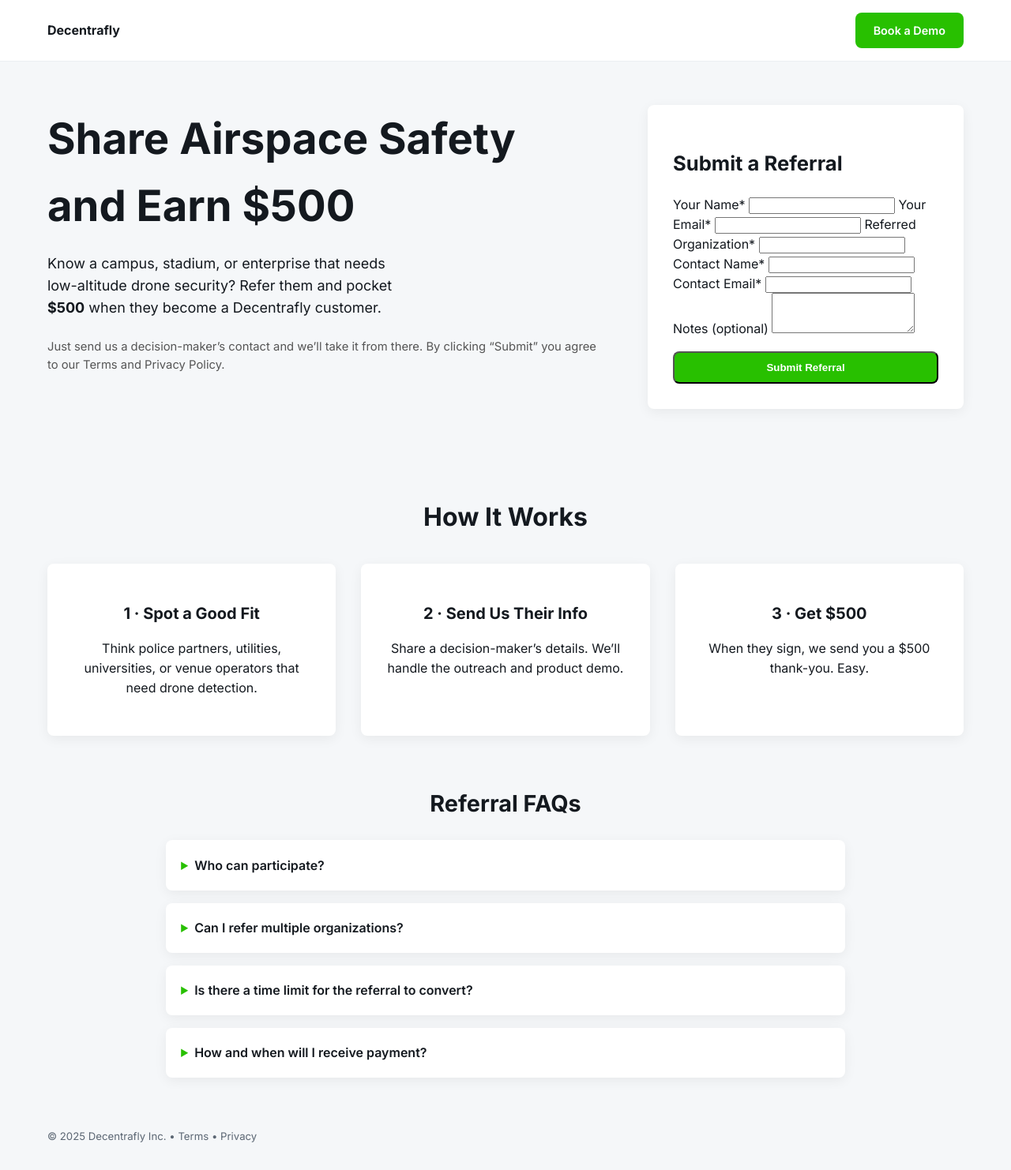
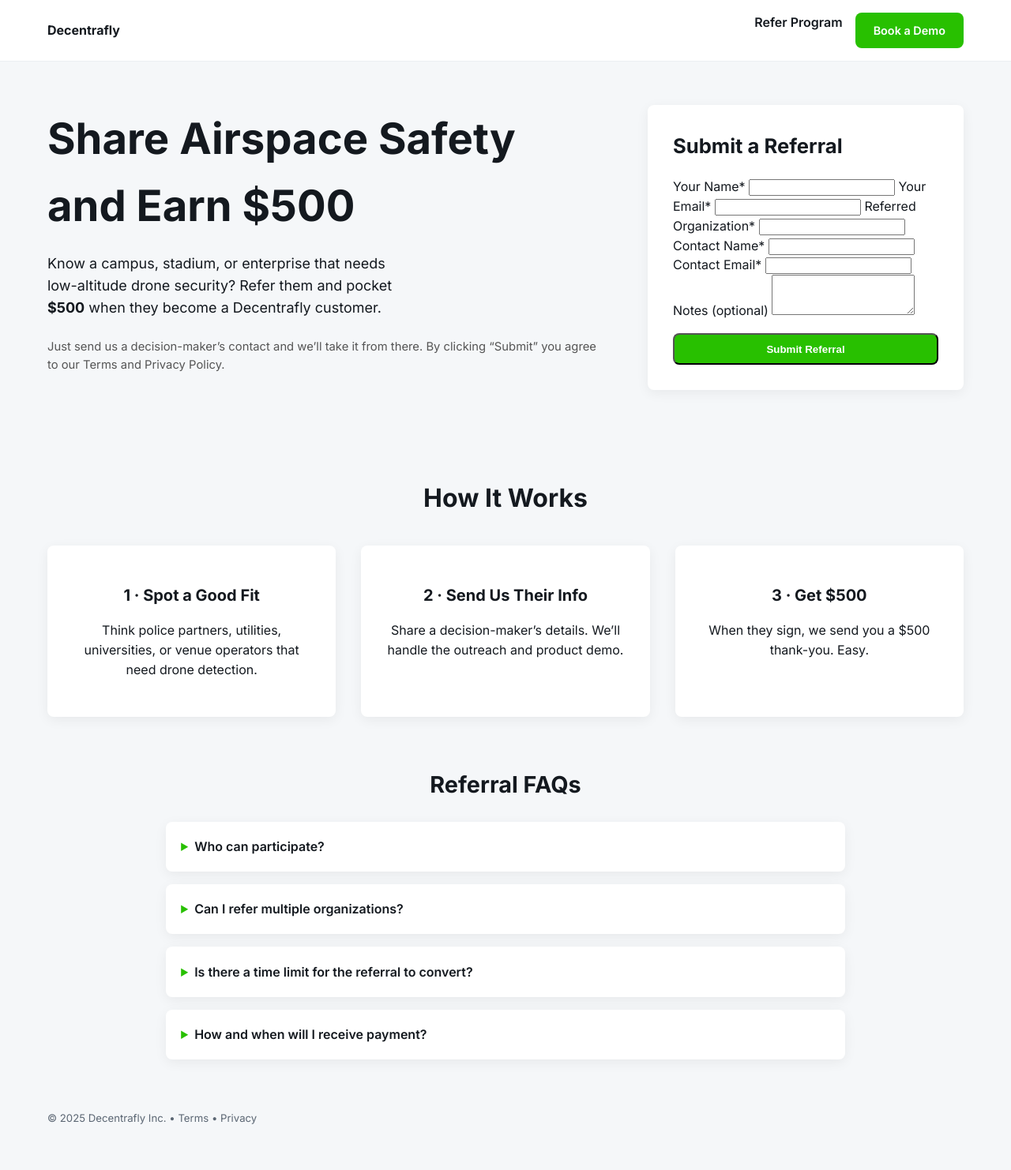
Before and after one commit to john-D-Fly/sign-up, a plain HTML site: page refer.html in a window 1280 px wide. Shown: the whole page at 79% size. After the commit the page ends 1458 px from the top, so only its background shows below. Drawn offline with Linux system fonts and the light colour scheme.

Commit message:
Update refer.html

```diff
--- a/refer.html
+++ b/refer.html
@@ -7,12 +7,10 @@
   <meta name="viewport" content="width=device-width, initial-scale=1" />
   <link href="https://fonts.googleapis.com/css2?family=Inter:wght@400;500;600;700&display=swap" rel="stylesheet">
   <style>
-    /* --- copy/paste the same :root + base styles from index.html --- */
     :root{--clr-primary:#0f62fe;--clr-accent:#28c000;--clr-gray-100:#f5f7f9;--clr-gray-200:#ebeff2;--clr-gray-300:#d0d7de;--radius:8px;--shadow:0 4px 16px rgba(0,0,0,.06)}
     *{box-sizing:border-box}body{margin:0;font-family:'Inter',system-ui,-apple-system,BlinkMacSystemFont,'Segoe UI',Roboto,'Helvetica Neue',Arial,sans-serif;line-height:1.55;background:var(--clr-gray-100);color:#14191f}
-    a{color:inherit;text-decoration:none}.btn{display:inline-block;padding:.8em 1.6em;border-radius:var(--radius);font-weight:600;text-align:center}
+    a{color:inherit;text-decoration:none}.btn{display:inline-block;padding:.8em 1.6em;border-radius:var(--radius);font-weight:600;text-align:center;cursor:pointer}
     .btn--primary{background:var(--clr-accent);color:#fff}.card{background:#fff;border-radius:var(--radius);box-shadow:var(--shadow);padding:2rem}
-    /* Page-specific */
     .hero{max-width:1200px;margin:0 auto;padding:3.5rem 1.25rem;display:grid;gap:3rem}
     @media(min-width:1050px){.hero{grid-template-columns:1fr 400px;align-items:start}}
     .hero h1{font-size:clamp(2.2rem,5.5vw,3.4rem);margin:0 0 1rem;font-weight:700}
@@ -23,23 +21,23 @@
     .step h3{font-size:1.25rem;margin:1rem 0 .6rem}
     .faq{max-width:900px;margin:4rem auto 3rem;padding:0 1.25rem}
     details{background:#fff;border-radius:var(--radius);box-shadow:var(--shadow);margin-bottom:1rem;padding:1.2rem}
-    summary{font-weight:600;cursor:pointer;outline:none}
-    summary::marker{color:var(--clr-accent)}
+    summary{font-weight:600;cursor:pointer;outline:none}summary::marker{color:var(--clr-accent)}
     footer{max-width:1200px;margin:4rem auto 2rem;padding:0 1.25rem;font-size:.825rem;color:#5b6673}
   </style>
 </head>
 <body>
-  <!-- simple back-to-site nav -->
-  <header class="header" style="background:#fff;box-shadow:0 1px 0 var(--clr-gray-200)">
-    <nav class="nav" style="max-width:1200px;margin:0 auto;padding:1rem 1.25rem;display:flex;align-items:center;justify-content:space-between">
-      <a href="index.html" class="logo" style="font-weight:700">Decentrafly</a>
-      <a href="index.html#demo" class="btn btn--primary" style="font-size:.9rem">Book&nbsp;a&nbsp;Demo</a>
+  <header style="background:#fff;box-shadow:0 1px 0 var(--clr-gray-200)">
+    <nav style="max-width:1200px;margin:0 auto;padding:1rem 1.25rem;display:flex;align-items:center;justify-content:space-between">
+      <a href="index.html" style="font-weight:700">Decentrafly</a>
+      <div style="display:flex;gap:1rem">
+        <a href="refer.html" style="font-weight:600">Refer&nbsp;Program</a>
+        <a href="index.html#demo" class="btn btn--primary" style="font-size:.9rem">Book&nbsp;a&nbsp;Demo</a>
+      </div>
     </nav>
   </header>
 
   <!-- HERO -->
   <section class="hero">
-    <!-- headline & copy -->
     <div>
       <h1>Share Airspace Safety<br>and Earn&nbsp;$500</h1>
       <p style="font-size:1.125rem;max-width:40ch;margin-bottom:1.5rem">
@@ -48,14 +46,14 @@
       </p>
       <p style="font-size:.925rem;color:#555">
         Just send us a decision-maker’s contact and we’ll take it from there.
-        By clicking “Submit” you agree to our Terms and Privacy Policy.
+        By clicking “Submit” you agree to our&nbsp;Terms and Privacy Policy.
       </p>
     </div>
 
-    <!-- referral form -->
+    <!-- Form -->
     <div class="card">
-      <h2 style="margin-top:0 0 1.2rem 0;font-size:1.6rem">Submit a Referral</h2>
-      <form action="https://formspree.io/f/xrbkvblz" method="POST">
+      <h2 style="margin:0 0 1.2rem;font-size:1.6rem">Submit a Referral</h2>
+      <form action="https://formspree.io/f/your-id" method="POST">
         <label for="your_name">Your Name*</label>
         <input id="your_name" name="your_name" required>
 
@@ -83,48 +81,23 @@
   <section class="steps">
     <h2>How It Works</h2>
     <div class="steps__grid">
-      <div class="step">
-        <h3>1&nbsp;·&nbsp;Spot a Good Fit</h3>
-        <p>Think police partners, utilities, universities, or venue operators that need drone detection.</p>
-      </div>
-      <div class="step">
-        <h3>2&nbsp;·&nbsp;Send Us Their Info</h3>
-        <p>Share a decision-maker’s details. We’ll handle the outreach and product demo.</p>
-      </div>
-      <div class="step">
-        <h3>3&nbsp;·&nbsp;Get $500</h3>
-        <p>When they sign, we send you a $500 thank-you. Easy.</p>
-      </div>
+      <div class="step"><h3>1 · Spot a Good Fit</h3><p>Think police partners, utilities, universities, or venue operators that need drone detection.</p></div>
+      <div class="step"><h3>2 · Send Us Their Info</h3><p>Share a decision-maker’s details. We’ll handle the outreach and product demo.</p></div>
+      <div class="step"><h3>3 · Get $500</h3><p>When they sign, we send you a $500 thank-you. Easy.</p></div>
     </div>
   </section>
 
-  <!-- FAQ (simple <details>/<summary>) -->
+  <!-- FAQ -->
   <section class="faq">
     <h2 style="font-size:1.8rem;margin-bottom:1.5rem;text-align:center">Referral FAQs</h2>
-
-    <details>
-      <summary>Who can participate?</summary>
-      <p>Anyone not employed by Decentrafly, except public-sector employees whose ethics rules prohibit financial rewards.</p>
-    </details>
-
-    <details>
-      <summary>Can I refer multiple organizations?</summary>
-      <p>Yes! There’s no limit. You’ll earn $500 for every referral that becomes a paying customer.</p>
-    </details>
-
-    <details>
-      <summary>Is there a time limit for the referral to convert?</summary>
-      <p>Your referral has up to 24 months to sign an agreement for you to remain eligible for the reward.</p>
-    </details>
-
-    <details>
-      <summary>How and when will I receive payment?</summary>
-      <p>Rewards are sent electronically the month after the customer’s first payment clears.</p>
-    </details>
+    <details><summary>Who can participate?</summary><p>Anyone not employed by Decentrafly, except public-sector employees whose ethics rules prohibit financial rewards.</p></details>
+    <details><summary>Can I refer multiple organizations?</summary><p>Yes! There’s no limit. You’ll earn $500 for every referral that becomes a paying customer.</p></details>
+    <details><summary>Is there a time limit for the referral to convert?</summary><p>Your referral has up to 24 months to sign an agreement for you to remain eligible.</p></details>
+    <details><summary>How and when will I receive payment?</summary><p>Rewards are sent electronically the month after the customer’s first payment clears.</p></details>
   </section>
 
   <footer>
-    © 2025 Decentrafly&nbsp;Inc. • <a href="#">Terms</a> • <a href="#">Privacy</a>
+    © 2025 Decentrafly Inc. • <a href="#">Terms</a> • <a href="#">Privacy</a>
   </footer>
 </body>
 </html>
```
